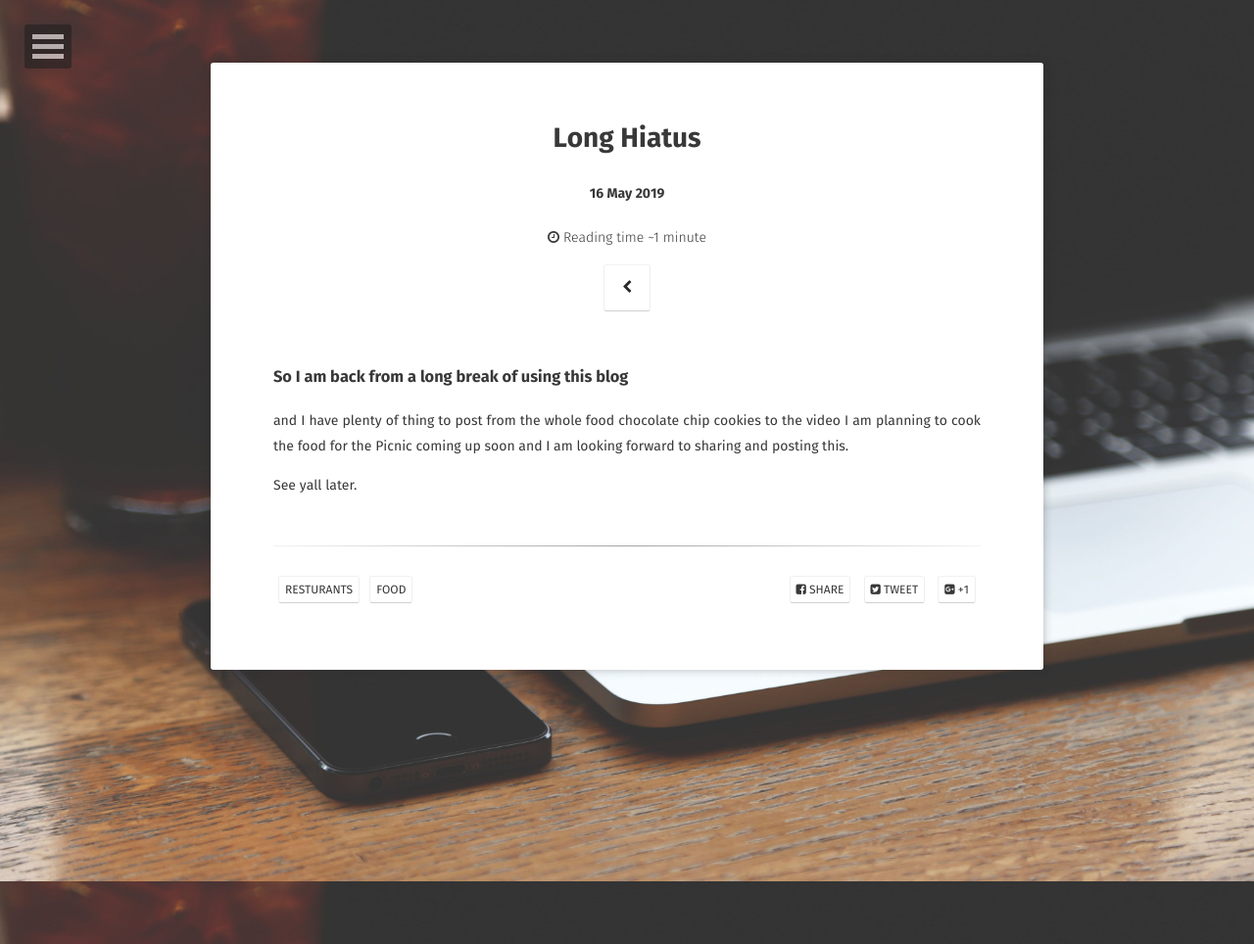
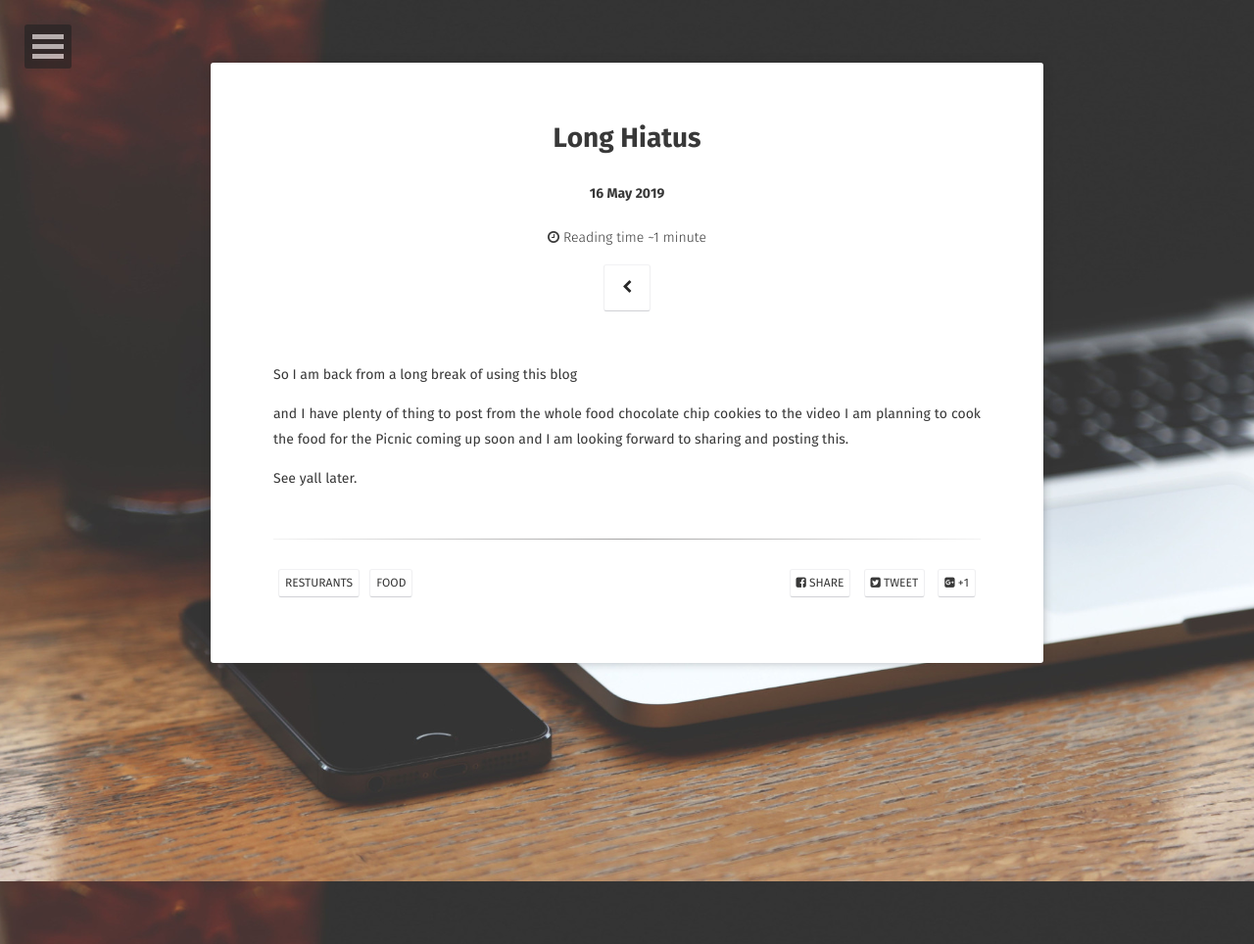
Before and after one commit to MCMXCIII/mcmxciii.github.io, a Jekyll site: the page built from _posts/2019-05-16-LongHiatus.md, in a window 1280 px wide. Shown: the whole page at 98% size. Built offline with Jekyll 4.4.1, drawn with Linux system fonts in a browser that asks for light colours; some web fonts are replaced.

```diff
--- a/_posts/2019-05-16-LongHiatus.md
+++ b/_posts/2019-05-16-LongHiatus.md
@@ -7,7 +7,7 @@ tags: [Resturants,Food]
 comments: true
 categories: misc
 ---
-### So I am back from a long break of using this blog
+So I am back from a long break of using this blog
 
 and I have plenty of thing to post from the whole food chocolate chip cookies to the video I am planning to cook the food for the Picnic coming up soon and I am looking forward to sharing and posting this.
 
```
